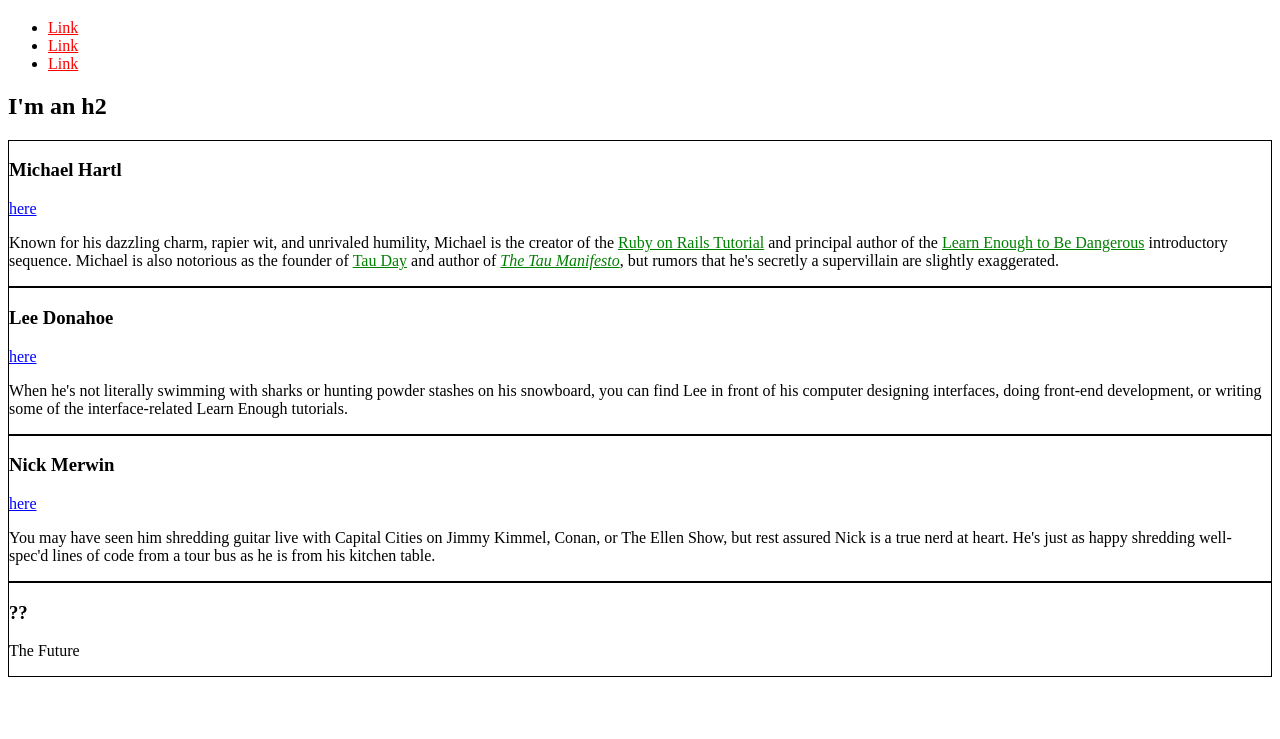
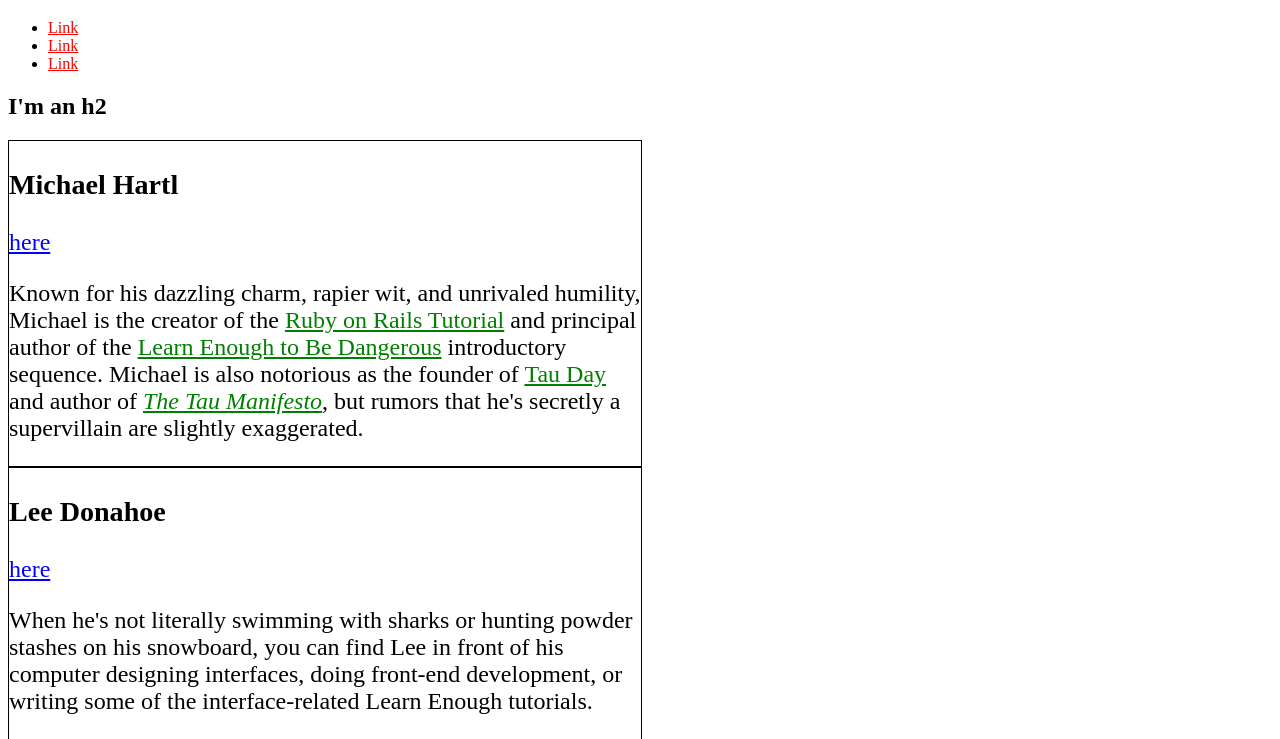
Before and after one commit to Spelmo/Learnenough_CSS, a plain HTML site: page index.html in a window 1280 px wide. Shown: the part 61-800 px from the top of the page. Drawn offline with Linux system fonts and the light colour scheme.

Commit message:
learnenough csspart 3

```diff
--- a/index.html
+++ b/index.html
@@ -5,8 +5,14 @@
     <meta charset="utf-8">
     <style>
       /* GLOBAL STYLES */
+      body {
+        height: 800px;
+      }
       a {
         color: red;
+      }
+      h3 {
+        size: 1.5em
       }
 
       /* SOCIAL STYLES */
@@ -15,11 +21,19 @@
       }
 
       /* BIO STYLES */
+      .bio-wrapper {
+        font-size:  24px;
+      }
       .bio-box {
         border: 1px solid black;
+        width: 50%;
+        font-size: 1em;
+        size: 1rem;
       }
       .bio-copy a {
         color: green;
+        font-size: 1em;
+        size: 1em;
       }
     </style>
   </head>
@@ -37,6 +51,7 @@
       </li>
     </ul>
     <h2>I'm an h2</h2>
+    <div class="bio-wrapper">
     <div class="bio-box">
       <h3>Michael Hartl</h3>
       <a href="http://twitter.com/mhartl" class="social-link">here</a>
@@ -86,5 +101,6 @@
         The Future
       </p>
     </div>
+  </div>
   </body>
 </html>
```
